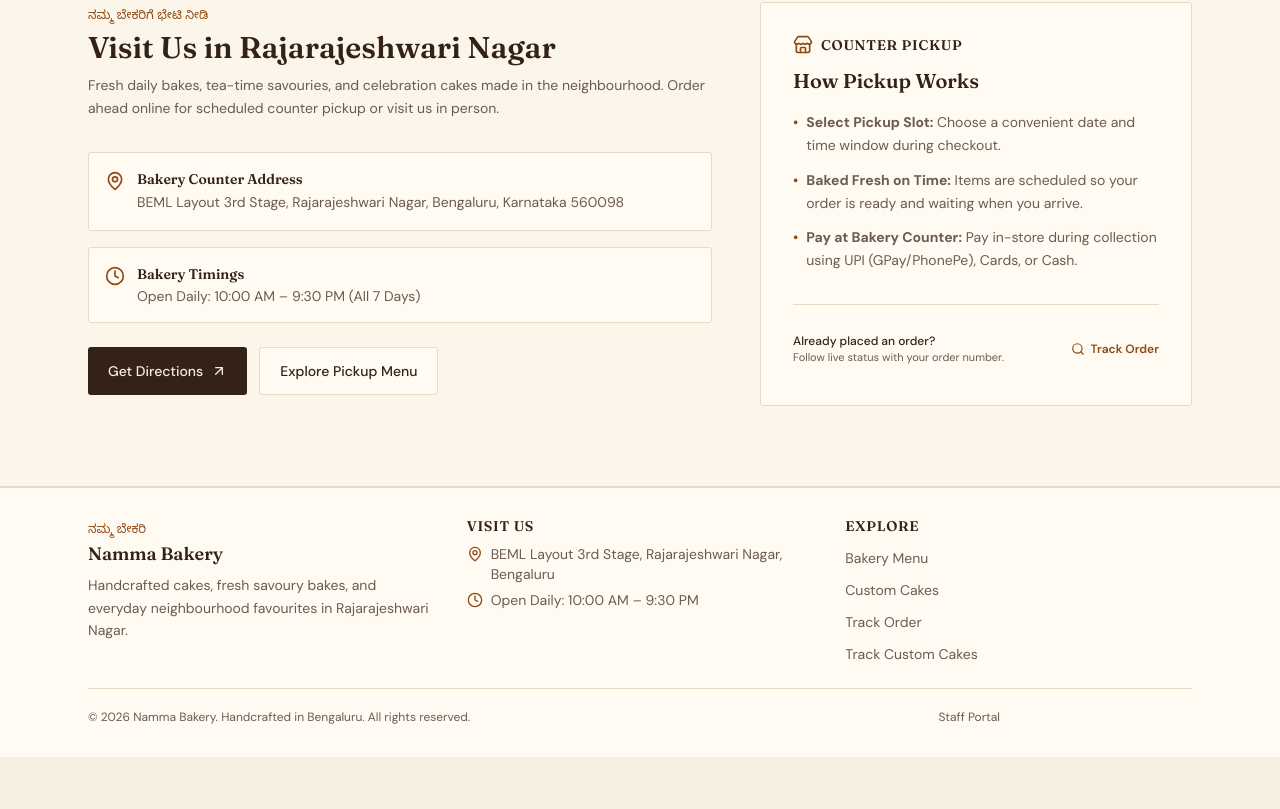
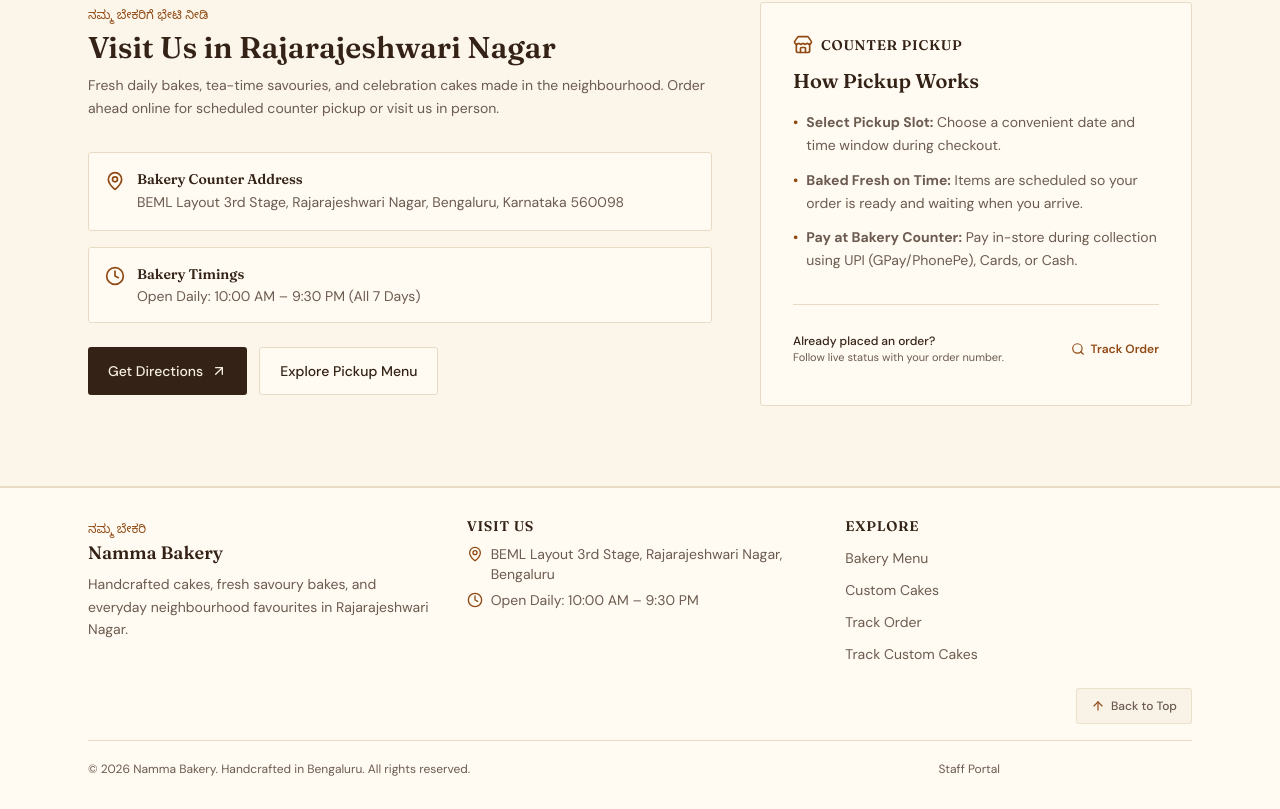
Before and after one commit to ShViNaY/namma-bakery, a Next.js app: page / in a window 1280 px wide. Shown: the part 1455-2264 px from the top of the page. Before the commit the page ends 2212 px from the top, so only its background shows below. Built offline with nearby package versions, Linux system fonts and the light colour scheme; no server answers; the database is empty.

Commit message:
feat: improve mobile navigation and page-top navigation

```diff
--- a/app/layout.tsx
+++ b/app/layout.tsx
@@ -112,7 +112,7 @@
       lang="en"
       className={`${dmSans.variable} ${fraunces.variable} ${notoSansKannada.variable} ${geistSans.variable} ${geistMono.variable} h-full antialiased`}
     >
-      <body className="min-h-full flex flex-col font-sans bg-background text-foreground">
+      <body id="top" className="min-h-full flex flex-col font-sans bg-background text-foreground">
         <a
           href="#main-content"
           className="sr-only focus:not-sr-only focus:fixed focus:top-3 focus:left-3 focus:z-50 focus:rounded-sm focus:bg-caramel focus:px-4 focus:py-2.5 focus:text-xs focus:font-semibold focus:text-white focus:shadow-md focus:outline-none focus:ring-2 focus:ring-ring"
--- a/app/page.tsx
+++ b/app/page.tsx
@@ -29,7 +29,7 @@
   const jsonLd = getBakeryJsonLd();
 
   return (
-    <div className="flex flex-col">
+    <div id="top" className="flex flex-col scroll-mt-20">
       {/* Schema.org Structured Data */}
       <script
         type="application/ld+json"
--- a/components/home/hero-section.tsx
+++ b/components/home/hero-section.tsx
@@ -25,7 +25,7 @@
             {/* Narrative Paragraph */}
             <p className="animate-hero-text max-w-xl text-base leading-relaxed text-muted-foreground sm:text-lg">
               From birthday celebration cakes to warm evening savouries, every recipe at
-              Namma Bakery is prepared fresh with care in Bengaluru. Pure veg eggless options available daily.
+              Namma Bakery is prepared fresh with care in Bengaluru. Pure veg, eggless options available daily.
             </p>
 
             {/* CTA Actions */}
--- a/components/layout/footer.tsx
+++ b/components/layout/footer.tsx
@@ -2,12 +2,14 @@
 
 import { useEffect, useState } from "react";
 import Link from "next/link";
-import { Clock, MapPin } from "lucide-react";
+import { usePathname } from "next/navigation";
+import { Clock, MapPin, ArrowUp } from "lucide-react";
 import { useRecommendationWidgetVisible } from "@/lib/recommendation-store";
 
 export function Footer() {
   const isWidgetVisible = useRecommendationWidgetVisible();
   const [isReady, setIsReady] = useState(false);
+  const pathname = usePathname();
 
   useEffect(() => {
     // Enable transitions after initial mount so initial page render doesn't animate
@@ -15,20 +17,35 @@
     return () => clearTimeout(timer);
   }, []);
 
+  const scrollToTop = () => {
+    window.scrollTo({ top: 0, behavior: "smooth" });
+  };
+
+  const handleBrandClick = (e: React.MouseEvent<HTMLAnchorElement>) => {
+    if (pathname === "/") {
+      e.preventDefault();
+      window.scrollTo({ top: 0, behavior: "smooth" });
+    }
+  };
+
   return (
     <footer className="mt-auto border-t border-border bg-card">
       <div className="mx-auto max-w-6xl px-4 py-6 sm:py-7 sm:px-6">
         <div className="grid grid-cols-1 gap-6 md:grid-cols-3 md:gap-8">
           {/* Identity & Heritage */}
           <div>
-            <div className="mb-1.5">
+            <Link
+              href="/"
+              onClick={handleBrandClick}
+              className="group inline-flex flex-col mb-1.5 focus-visible:outline-none focus-visible:ring-2 focus-visible:ring-caramel rounded-xs"
+            >
               <span className="font-kannada text-xs font-medium text-caramel">
                 ನಮ್ಮ ಬೇಕರಿ
               </span>
-              <h3 className="font-heading text-base sm:text-lg font-semibold text-foreground">
+              <h3 className="font-heading text-base sm:text-lg font-semibold text-foreground transition-colors group-hover:text-caramel">
                 Namma Bakery
               </h3>
-            </div>
+            </Link>
             <p className="text-xs sm:text-sm leading-relaxed text-muted-foreground max-w-sm">
               Handcrafted cakes, fresh savoury bakes, and everyday neighbourhood favourites
               in Rajarajeshwari Nagar.
@@ -94,7 +111,20 @@
           </div>
         </div>
 
-        <div className="mt-5 border-t border-border pt-4 flex flex-col sm:flex-row items-center justify-between gap-2.5 text-xs text-muted-foreground">
+        {/* Back to Top action */}
+        <div className="mt-5 flex justify-center sm:justify-end">
+          <button
+            type="button"
+            onClick={scrollToTop}
+            aria-label="Back to top"
+            className="inline-flex min-h-[44px] sm:min-h-[36px] items-center gap-1.5 rounded-sm border border-border/80 bg-background/60 px-3.5 py-1.5 text-xs font-medium text-muted-foreground transition-colors hover:border-caramel/50 hover:bg-secondary/40 hover:text-caramel focus-visible:outline-none focus-visible:ring-2 focus-visible:ring-caramel cursor-pointer"
+          >
+            <ArrowUp className="h-3.5 w-3.5 text-caramel" aria-hidden="true" />
+            <span>Back to Top</span>
+          </button>
+        </div>
+
+        <div className="mt-4 border-t border-border pt-4 flex flex-col sm:flex-row items-center justify-between gap-2.5 text-xs text-muted-foreground">
           <p>&copy; 2026 Namma Bakery. Handcrafted in Bengaluru. All rights reserved.</p>
           <div
             className={`flex items-center gap-4 ${
--- a/components/layout/header.tsx
+++ b/components/layout/header.tsx
@@ -49,6 +49,12 @@
   { href: "/menu/soups", label: "Soups" },
 ];
 
+const MOBILE_PRIMARY_ACTIONS = [
+  { href: "/menu", label: "Menu" },
+  { href: "/custom-cake", label: "Custom Cakes" },
+  { href: "/orders", label: "Track Order" },
+];
+
 export function Header() {
   const [isScrolled, setIsScrolled] = useState(false);
   const [isOpen, setIsOpen] = useState(false);
@@ -56,6 +62,14 @@
   const { itemCount, isHydrated } = useCart();
   const firstLinkRef = useRef<HTMLAnchorElement>(null);
   const menuButtonRef = useRef<HTMLButtonElement>(null);
+
+  const handleBrandClick = (e: React.MouseEvent<HTMLAnchorElement>) => {
+    setIsOpen(false);
+    if (pathname === "/") {
+      e.preventDefault();
+      window.scrollTo({ top: 0, behavior: "smooth" });
+    }
+  };
 
   // Close menu on route change
   const [prevPathname, setPrevPathname] = useState(pathname);
@@ -130,7 +144,7 @@
         {/* Brand identity */}
         <Link
           href="/"
-          onClick={() => setIsOpen(false)}
+          onClick={handleBrandClick}
           className="group flex flex-col justify-center shrink-0 focus-visible:outline-none focus-visible:ring-2 focus-visible:ring-caramel"
         >
           <span className="font-kannada text-[11px] sm:text-xs font-medium tracking-wide text-caramel leading-none mb-0.5">
@@ -209,6 +223,34 @@
           </button>
         </div>
       </div>
+
+      {/* Mobile Primary Actions Row (< md screens) */}
+      <nav
+        aria-label="Mobile quick navigation"
+        className="md:hidden border-t border-border/50 bg-background/95 backdrop-blur-xs px-2.5 py-2 sm:px-4"
+      >
+        <div className="mx-auto grid grid-cols-3 gap-2 max-w-md">
+          {MOBILE_PRIMARY_ACTIONS.map((item) => {
+            const isActive = pathname.startsWith(item.href);
+            return (
+              <Link
+                key={item.href}
+                href={item.href}
+                className={cn(
+                  "flex min-h-[48px] items-center justify-center rounded-sm border px-1.5 py-1 text-center transition-colors focus-visible:outline-none focus-visible:ring-2 focus-visible:ring-caramel",
+                  isActive
+                    ? "border-caramel/60 bg-secondary/80 text-caramel font-semibold shadow-2xs"
+                    : "border-border/80 bg-background/80 text-foreground font-medium hover:border-caramel/40 hover:bg-secondary/40 hover:text-caramel active:bg-secondary/60"
+                )}
+              >
+                <span className="text-xs sm:text-sm leading-tight">
+                  {item.label}
+                </span>
+              </Link>
+            );
+          })}
+        </div>
+      </nav>
 
       {/* Mobile Navigation Drawer / Overlay */}
       {isOpen && (
```
